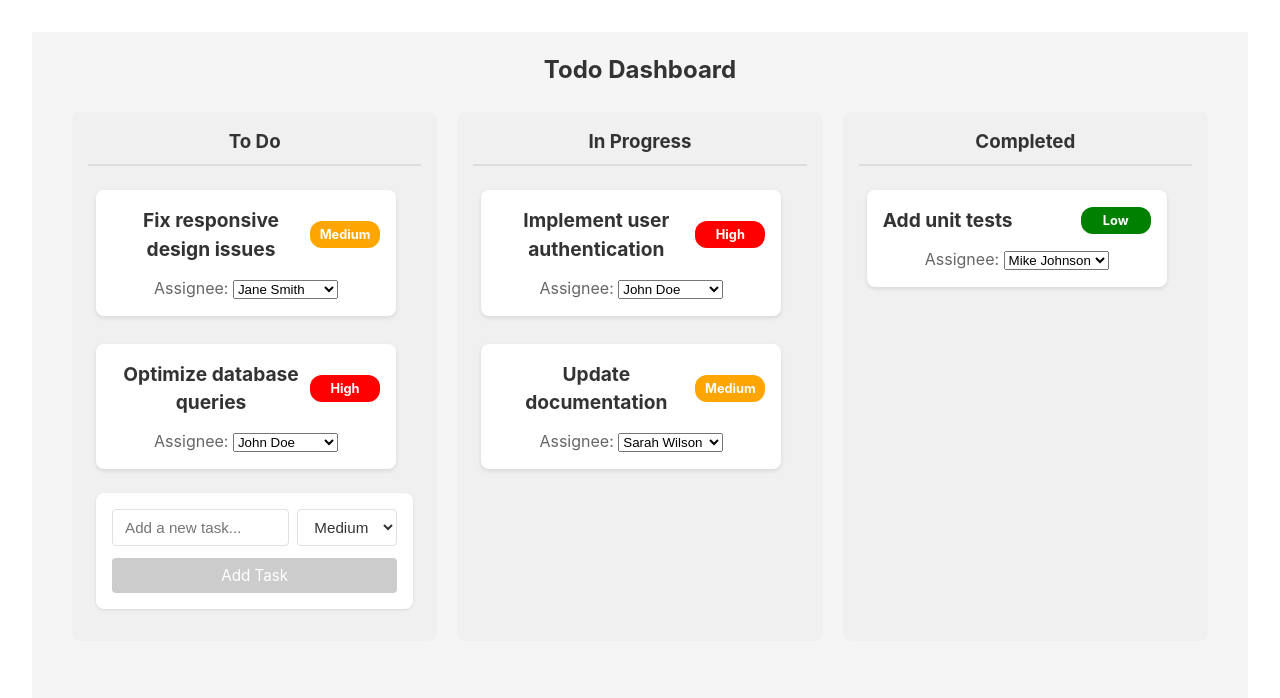
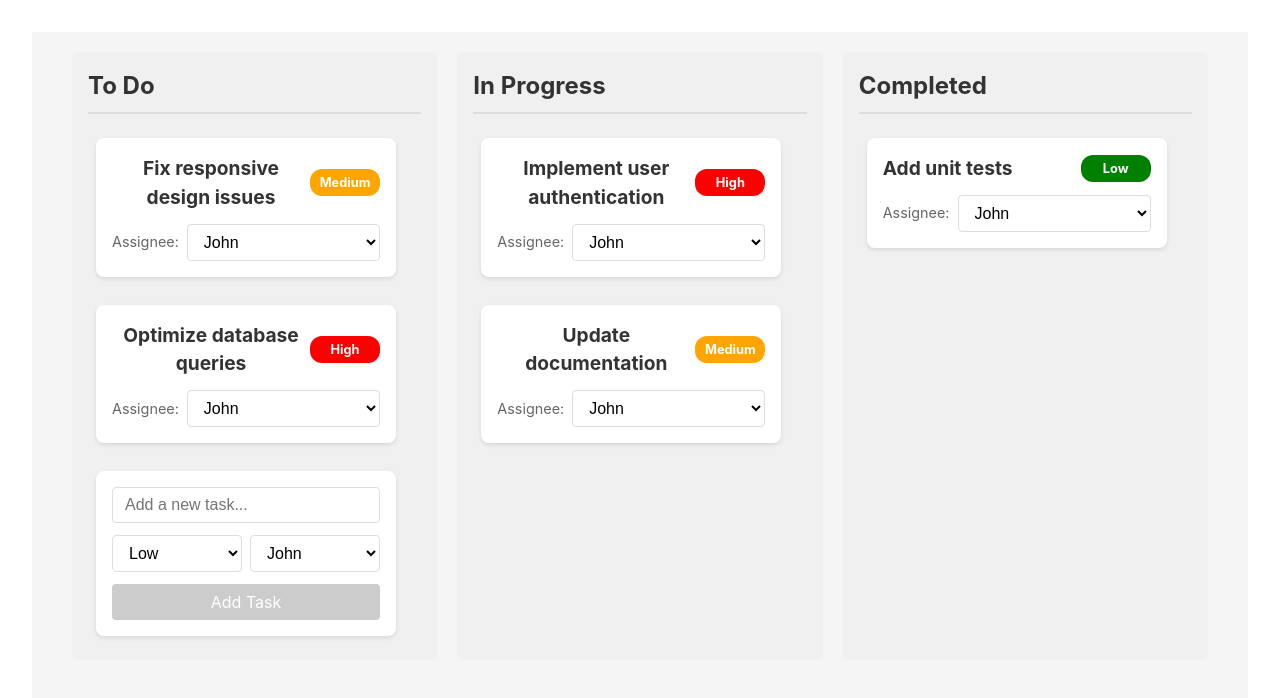
Before and after one commit to sdumaru/MSCS632_Residency_Project, a React (Vite) app in the folder JavaScript/: page / in a window 1280 px wide. Shown: the top 698 px of the page. Built offline with nearby package versions, Linux system fonts and the light colour scheme.

Commit message:
switch to simpler drag and drop system

```diff
--- a/JavaScript/src/App.jsx
+++ b/JavaScript/src/App.jsx
@@ -2,10 +2,50 @@ import { useState } from 'react'
 import './App.css'
 import CardDashboard from './components/CardDashboard'
 
+const initialTodos = [
+  {
+    id: 1,
+    title: 'Implement user authentication',
+    priority: 'High',
+    status: 'In Progress',
+    assignee: 'John Doe'
+  },
+  {
+    id: 2,
+    title: 'Fix responsive design issues',
+    priority: 'Medium',
+    status: 'To Do',
+    assignee: 'Jane Smith'
+  },
+  {
+    id: 3,
+    title: 'Add unit tests',
+    priority: 'Low',
+    status: 'Completed',
+    assignee: 'Mike Johnson'
+  },
+  {
+    id: 4,
+    title: 'Update documentation',
+    priority: 'Medium',
+    status: 'In Progress',
+    assignee: 'Sarah Wilson'
+  },
+  {
+    id: 5,
+    title: 'Optimize database queries',
+    priority: 'High',
+    status: 'To Do',
+    assignee: 'Alex Brown'
+  }
+];
+
 function App() {
+  const [todos, setTodos] = useState(initialTodos);
+
   return (
     <div className="app">
-      <CardDashboard />
+      <CardDashboard todos={todos} onTodosChange={setTodos} />
     </div>
   )
 }
--- a/JavaScript/src/components/Card.css
+++ b/JavaScript/src/components/Card.css
@@ -54,45 +54,63 @@
   color: #666;
 }
 
-.status, .assignee {
-  margin: 4px 0;
+.assignee-container {
+  display: flex;
+  align-items: center;
+  gap: 8px;
+  position: relative;
+  z-index: 2;
+}
+
+.assignee-label {
   font-size: 0.9rem;
+  color: #666;
+}
+
+.assignee-select {
+  padding: 4px 8px;
+  border: 1px solid #ddd;
+  border-radius: 4px;
+  font-size: 0.9rem;
+  background-color: white;
+  position: relative;
+  z-index: 2;
 }
 
 .card-actions {
   position: absolute;
-  top: 50%;
+  top: 0;
   left: 0;
   right: 0;
+  bottom: 0;
   display: flex;
   justify-content: space-between;
   align-items: center;
-  opacity: 0;
-  transition: opacity 0.3s ease;
   pointer-events: none;
-  transform: translateY(-50%);
-}
-
-.card:hover .card-actions {
-  opacity: 1;
-  pointer-events: auto;
 }
 
 .move-button {
+  position: absolute;
   background: none;
   border: none;
   color: #666;
   font-size: 1.2rem;
   cursor: pointer;
   padding: 8px;
-  border-radius: 50%;
+  border-radius: 4px;
   transition: all 0.2s ease;
   display: flex;
   align-items: center;
   justify-content: center;
   width: 32px;
   height: 32px;
-  position: absolute;
+  opacity: 0;
+  z-index: 1;
+  pointer-events: auto;
+}
+
+.card:hover .move-button {
+  opacity: 1;
 }
 
 .move-button:hover {
@@ -101,9 +119,25 @@
 }
 
 .move-button.left {
-  left: 8px;
+  left: -8px;
+  top: 50%;
+  transform: translateY(-50%);
 }
 
 .move-button.right {
-  right: 8px;
+  right: -8px;
+  top: 50%;
+  transform: translateY(-50%);
 }
+
+.move-button.up {
+  top: -8px;
+  left: 50%;
+  transform: translateX(-50%);
+}
+
+.move-button.down {
+  bottom: -12px;
+  left: 50%;
+  transform: translateX(-50%);
+}
--- a/JavaScript/src/components/CardDashboard.css
+++ b/JavaScript/src/components/CardDashboard.css
@@ -18,7 +18,7 @@
   padding: 0 20px;
 }
 
-.status-column {
+.column {
   flex: 1;
   min-width: 300px;
   background-color: #f0f0f0;
@@ -30,15 +30,12 @@
   flex-direction: column;
 }
 
-.status-column.drag-over {
-  background-color: #e0e0e0;
-}
-
-.column-title {
+.column h2 {
   color: #333;
   margin: 0 0 16px 0;
   padding-bottom: 8px;
   border-bottom: 2px solid #ddd;
+  text-align: left;
 }
 
 .cards-container {
--- a/JavaScript/src/components/CardDashboard.jsx
+++ b/JavaScript/src/components/CardDashboard.jsx
@@ -1,198 +1,165 @@
-import React, { useState } from 'react';
-import {
-  DndContext,
-  closestCenter,
-  KeyboardSensor,
-  PointerSensor,
-  useSensor,
-  useSensors,
-} from '@dnd-kit/core';
-import {
-  arrayMove,
-  SortableContext,
-  sortableKeyboardCoordinates,
-  verticalListSortingStrategy,
-} from '@dnd-kit/sortable';
-import { restrictToVerticalAxis } from '@dnd-kit/modifiers';
-import { SortableCard } from './SortableCard';
+import React from 'react';
+import Card from './Card';
 import NewTodoInput from './NewTodoInput';
 import './CardDashboard.css';
 
-const initialTodos = [
-  {
-    id: 1,
-    title: 'Implement user authentication',
-    priority: 'High',
-    status: 'In Progress',
-    assignee: 'John Doe'
-  },
-  {
-    id: 2,
-    title: 'Fix responsive design issues',
-    priority: 'Medium',
-    status: 'To Do',
-    assignee: 'Jane Smith'
-  },
-  {
-    id: 3,
-    title: 'Add unit tests',
-    priority: 'Low',
-    status: 'Completed',
-    assignee: 'Mike Johnson'
-  },
-  {
-    id: 4,
-    title: 'Update documentation',
-    priority: 'Medium',
-    status: 'In Progress',
-    assignee: 'Sarah Wilson'
-  },
-  {
-    id: 5,
-    title: 'Optimize database queries',
-    priority: 'High',
-    status: 'To Do',
-    assignee: 'Alex Brown'
-  }
-];
+const CardDashboard = ({ todos, onTodosChange }) => {
+  const statuses = ['To Do', 'In Progress', 'Completed'];
 
-const CardDashboard = () => {
-  const [todos, setTodos] = useState(initialTodos);
-  const [assigneeOptions] = useState(['John Doe', 'Jane Smith', 'Mike Johnson', 'Sarah Wilson']);
-
-  const sensors = useSensors(
-    useSensor(PointerSensor, {
-      activationConstraint: {
-        distance: 5,
-      },
-    }),
-    useSensor(KeyboardSensor, {
-      coordinateGetter: sortableKeyboardCoordinates,
-    })
-  );
-
-  const todosByStatus = todos.reduce((acc, todo) => {
-    if (!acc[todo.status]) {
-      acc[todo.status] = [];
-    }
-    acc[todo.status].push(todo);
-    return acc;
-  }, {});
-
-  const statusColumns = [
-    { title: 'To Do', status: 'To Do' },
-    { title: 'In Progress', status: 'In Progress' },
-    { title: 'Completed', status: 'Completed' }
-  ];
-
-  const getNextStatus = (currentStatus) => {
-    const currentIndex = statusColumns.findIndex(col => col.status === currentStatus);
-    return statusColumns[currentIndex + 1]?.status || currentStatus;
+  const handleAddTodo = (newTodo) => {
+    onTodosChange(prevTodos => [...prevTodos, newTodo]);
   };
 
-  const getPrevStatus = (currentStatus) => {
-    const currentIndex = statusColumns.findIndex(col => col.status === currentStatus);
-    return statusColumns[currentIndex - 1]?.status || currentStatus;
+  const handleMoveUp = (todoId, status) => {
+    onTodosChange(prevTodos => {
+      const columnTodos = prevTodos.filter(todo => todo.status === status);
+      const todoIndex = columnTodos.findIndex(todo => todo.id === todoId);
+
+      if (todoIndex <= 0) return prevTodos;
+
+      const newTodos = [...prevTodos];
+      const currentTodo = newTodos.find(todo => todo.id === todoId);
+      const prevTodo = columnTodos[todoIndex - 1];
+
+      const currentIndex = newTodos.indexOf(currentTodo);
+      const prevIndex = newTodos.indexOf(prevTodo);
+
+      [newTodos[currentIndex], newTodos[prevIndex]] = [newTodos[prevIndex], newTodos[currentIndex]];
+
+      return newTodos;
+    });
+  };
+
+  const handleMoveDown = (todoId, status) => {
+    onTodosChange(prevTodos => {
+      const columnTodos = prevTodos.filter(todo => todo.status === status);
+      const todoIndex = columnTodos.findIndex(todo => todo.id === todoId);
+
+      if (todoIndex >= columnTodos.length - 1) return prevTodos;
+
+      const newTodos = [...prevTodos];
+      const currentTodo = newTodos.find(todo => todo.id === todoId);
+      const nextTodo = columnTodos[todoIndex + 1];
+
+      const currentIndex = newTodos.indexOf(currentTodo);
+      const nextIndex = newTodos.indexOf(nextTodo);
+
+      [newTodos[currentIndex], newTodos[nextIndex]] = [newTodos[nextIndex], newTodos[currentIndex]];
+
+      return newTodos;
+    });
   };
 
   const handleMoveLeft = (todo) => {
-    const prevStatus = getPrevStatus(todo.status);
-    const updatedTodos = todos.filter(t => t.id !== todo.id);
-    setTodos([{ ...todo, status: prevStatus }, ...updatedTodos]);
+    onTodosChange(prevTodos => {
+      const newTodos = [...prevTodos];
+      const todoIndex = newTodos.findIndex(t => t.id === todo.id);
+
+      if (todoIndex === -1) return prevTodos;
+
+      const currentStatusIndex = statuses.indexOf(todo.status);
+      if (currentStatusIndex <= 0) return prevTodos;
+
+      newTodos[todoIndex] = {
+        ...newTodos[todoIndex],
+        status: statuses[currentStatusIndex - 1]
+      };
+
+      return newTodos;
+    });
   };
 
   const handleMoveRight = (todo) => {
-    const nextStatus = getNextStatus(todo.status);
-    const updatedTodos = todos.filter(t => t.id !== todo.id);
-    setTodos([{ ...todo, status: nextStatus }, ...updatedTodos]);
+    onTodosChange(prevTodos => {
+      const newTodos = [...prevTodos];
+      const todoIndex = newTodos.findIndex(t => t.id === todo.id);
+
+      if (todoIndex === -1) return prevTodos;
+
+      const currentStatusIndex = statuses.indexOf(todo.status);
+      if (currentStatusIndex >= statuses.length - 1) return prevTodos;
+
+      newTodos[todoIndex] = {
+        ...newTodos[todoIndex],
+        status: statuses[currentStatusIndex + 1]
       };
 
-  const handleDragEnd = (event) => {
-    const { active, over } = event;
-
-    if (!over) return;
-
-    const activeTodo = todos.find(todo => todo.id === active.id);
-    const overTodo = todos.find(todo => todo.id === over.id);
-
-    if (!activeTodo || !overTodo || activeTodo.status !== overTodo.status) return;
-
-    // Get all todos in the same column
-    const columnTodos = todos.filter(todo => todo.status === activeTodo.status);
-
-    // Find the old and new indices
-    const oldIndex = columnTodos.findIndex(todo => todo.id === active.id);
-    const newIndex = columnTodos.findIndex(todo => todo.id === over.id);
-
-    if (oldIndex === newIndex) return;
-
-    // Create a new array with the moved item
-    const newColumnTodos = arrayMove(columnTodos, oldIndex, newIndex);
-
-    // Create a new todos array with the updated column
-    const newTodos = todos.filter(todo => todo.status !== activeTodo.status);
-    setTodos([...newTodos, ...newColumnTodos]);
+      return newTodos;
+    });
   };
 
-  const handleAddTodo = (newTodo) => {
-    // Get all todos except the ones in To Do
-    const otherTodos = todos.filter(todo => todo.status !== 'To Do');
-    // Get all To Do todos
-    const todoTodos = todos.filter(todo => todo.status === 'To Do');
-    // Add the new todo to the end of To Do todos
-    setTodos([...otherTodos, ...todoTodos, newTodo]);
+  const handlePriorityChange = (todo) => {
+    onTodosChange(prevTodos => {
+      const newTodos = [...prevTodos];
+      const todoIndex = newTodos.findIndex(t => t.id === todo.id);
+
+      if (todoIndex === -1) return prevTodos;
+
+      const priorities = ['Low', 'Medium', 'High'];
+      const currentPriorityIndex = priorities.indexOf(todo.priority);
+      const nextPriorityIndex = (currentPriorityIndex + 1) % priorities.length;
+
+      newTodos[todoIndex] = {
+        ...newTodos[todoIndex],
+        priority: priorities[nextPriorityIndex]
       };
 
-  const handlePriorityChange = (todo, newPriority) => {
-    setTodos(todos.map(t =>
-      t.id === todo.id ? { ...t, priority: newPriority } : t
-    ));
+      return newTodos;
+    });
   };
 
   const handleAssigneeChange = (todo, newAssignee) => {
-    setTodos(todos.map(t =>
-      t.id === todo.id ? { ...t, assignee: newAssignee } : t
-    ));
+    onTodosChange(prevTodos => {
+      const newTodos = [...prevTodos];
+      const todoIndex = newTodos.findIndex(t => t.id === todo.id);
+
+      if (todoIndex === -1) return prevTodos;
+
+      newTodos[todoIndex] = {
+        ...newTodos[todoIndex],
+        assignee: newAssignee
       };
+
+      return newTodos;
+    });
+  };
+
+  const assigneeOptions = ['John', 'Jane', 'Bob', 'Alice'];
 
   return (
     <div className="dashboard">
-      <h2>Todo Dashboard</h2>
-      <DndContext
-        sensors={sensors}
-        collisionDetection={closestCenter}
-        onDragEnd={handleDragEnd}
-        modifiers={[restrictToVerticalAxis]}
-      >
       <div className="columns-container">
-          {statusColumns.map((column) => (
-            <div key={column.status} className="status-column">
-              <h3 className="column-title">{column.title}</h3>
-              <SortableContext
-                items={(todosByStatus[column.status] || []).map(todo => todo.id)}
-                strategy={verticalListSortingStrategy}
-              >
+        {statuses.map((status) => {
+          const columnTodos = todos.filter(todo => todo.status === status);
+          return (
+            <div key={status} className="column">
+              <h2 className="column-title">{status}</h2>
               <div className="cards-container">
-                  {(todosByStatus[column.status] || []).map((todo) => (
-                    <SortableCard
+                {columnTodos.map((todo, index) => (
+                  <Card
                     key={todo.id}
                     todo={todo}
-                      onMoveLeft={handleMoveLeft}
-                      onMoveRight={handleMoveRight}
+                    onMoveUp={() => handleMoveUp(todo.id, status)}
+                    onMoveDown={() => handleMoveDown(todo.id, status)}
+                    onMoveLeft={() => handleMoveLeft(todo)}
+                    onMoveRight={() => handleMoveRight(todo)}
                     onPriorityChange={handlePriorityChange}
                     onAssigneeChange={handleAssigneeChange}
                     assigneeOptions={assigneeOptions}
+                    isFirst={index === 0}
+                    isLast={index === columnTodos.length - 1}
                   />
                 ))}
+                {status === 'To Do' && (
+                  <div className="new-todo-card">
+                    <NewTodoInput onAddTodo={handleAddTodo} />
                   </div>
-              </SortableContext>
-              {column.status === 'To Do' && (
-                <NewTodoInput onAddTodo={handleAddTodo} />
                 )}
               </div>
-          ))}
             </div>
-      </DndContext>
+          );
+        })}
+      </div>
     </div>
   );
 };
--- a/JavaScript/src/components/NewTodoInput.css
+++ b/JavaScript/src/components/NewTodoInput.css
@@ -1,67 +1,64 @@
-.new-todo-form {
-    margin: 16px 8px;
-    padding: 16px;
+.new-todo-card {
   background-color: white;
   border-radius: 8px;
-    box-shadow: 0 1px 3px rgba(0, 0, 0, 0.1);
+  box-shadow: 0 2px 4px rgba(0, 0, 0, 0.1);
+  padding: 16px;
+  margin: 8px;
+  width: 300px;
 }
 
-  .input-group {
+.new-todo-form {
+  display: flex;
+  flex-direction: column;
+  gap: 12px;
+}
+
+.new-todo-input {
+  width: 100%;
+  padding: 8px 12px;
+  border: 1px solid #ddd;
+  border-radius: 4px;
+  font-size: 1rem;
+  box-sizing: border-box;
+}
+
+.new-todo-input:focus {
+  outline: none;
+  border-color: #4a90e2;
+}
+
+.select-row {
   display: flex;
   gap: 8px;
-    margin-bottom: 12px;
 }
 
-  .todo-input {
+.priority-select,
+.assignee-select {
   flex: 1;
   padding: 8px 12px;
-    border: 1px solid #e0e0e0;
+  border: 1px solid #ddd;
   border-radius: 4px;
-    font-size: 0.95rem;
-    color: #333;
-    background-color: #fff;
-    min-width: 0;
+  font-size: 1rem;
+  background-color: white;
 }
 
-  .todo-input:focus {
-    outline: none;
-    border-color: #999;
-  }
-
-  .priority-select {
-    width: 100px;
-    padding: 8px 12px;
-    border: 1px solid #e0e0e0;
-    border-radius: 4px;
-    font-size: 0.95rem;
-    color: #333;
-    background-color: #fff;
-    cursor: pointer;
-    flex-shrink: 0;
-  }
-
-  .priority-select:focus {
-    outline: none;
-    border-color: #999;
-  }
-
-  .save-button {
+.add-button {
   width: 100%;
-    padding: 8px;
-    background-color: #333;
+  padding: 8px 16px;
+  background-color: #4a90e2;
   color: white;
   border: none;
   border-radius: 4px;
-    font-size: 0.95rem;
+  font-size: 1rem;
   cursor: pointer;
   transition: background-color 0.2s ease;
 }
 
-  .save-button:hover {
-    background-color: #444;
+.add-button:hover {
+  background-color: #357abd;
 }
 
-  .save-button:disabled {
+.add-button:disabled {
   background-color: #ccc;
   cursor: not-allowed;
 }
--- a/JavaScript/src/components/NewTodoInput.jsx
+++ b/JavaScript/src/components/NewTodoInput.jsx
@@ -3,7 +3,8 @@ import './NewTodoInput.css';
 
 const NewTodoInput = ({ onAddTodo }) => {
   const [title, setTitle] = useState('');
-  const [priority, setPriority] = useState('Medium');
+  const [priority, setPriority] = useState('Low');
+  const [assignee, setAssignee] = useState('John');
 
   const handleSubmit = (e) => {
     e.preventDefault();
@@ -14,7 +15,7 @@ const NewTodoInput = ({ onAddTodo }) => {
       title: title.trim(),
       priority,
       status: 'To Do',
-      assignee: 'Unassigned'
+      assignee
     };
 
     onAddTodo(newTodo);
@@ -23,14 +24,14 @@ const NewTodoInput = ({ onAddTodo }) => {
 
   return (
     <form className="new-todo-form" onSubmit={handleSubmit}>
-      <div className="input-group">
       <input
         type="text"
         value={title}
         onChange={(e) => setTitle(e.target.value)}
         placeholder="Add a new task..."
-          className="todo-input"
+        className="new-todo-input"
       />
+      <div className="select-row">
         <select
           value={priority}
           onChange={(e) => setPriority(e.target.value)}
@@ -40,8 +41,18 @@ const NewTodoInput = ({ onAddTodo }) => {
           <option value="Medium">Medium</option>
           <option value="High">High</option>
         </select>
+        <select
+          value={assignee}
+          onChange={(e) => setAssignee(e.target.value)}
+          className="assignee-select"
+        >
+          <option value="John">John</option>
+          <option value="Jane">Jane</option>
+          <option value="Bob">Bob</option>
+          <option value="Alice">Alice</option>
+        </select>
       </div>
-      <button type="submit" className="save-button" disabled={!title.trim()}>
+      <button type="submit" className="add-button" disabled={!title.trim()}>
         Add Task
       </button>
     </form>
--- a/JavaScript/src/components/SortableCard.jsx
+++ /dev/null
@@ -1,33 +0,0 @@
-import React from 'react';
-import { useSortable } from '@dnd-kit/sortable';
-import { CSS } from '@dnd-kit/utilities';
-import Card from './Card';
-
-export function SortableCard({ todo, onMoveLeft, onMoveRight, onPriorityChange, onAssigneeChange, assigneeOptions }) {
-  const {
-    attributes,
-    listeners,
-    setNodeRef,
-    transform,
-    transition,
-  } = useSortable({ id: todo.id });
-
-  const style = {
-    transform: CSS.Transform.toString(transform),
-    transition,
-    cursor: 'grab',
-  };
-
-  return (
-    <div ref={setNodeRef} style={style} {...attributes} {...listeners}>
-      <Card
-        todo={todo}
-        onMoveLeft={onMoveLeft}
-        onMoveRight={onMoveRight}
-        onPriorityChange={onPriorityChange}
-        onAssigneeChange={onAssigneeChange}
-        assigneeOptions={assigneeOptions}
-      />
-    </div>
-  );
-}
```
Also changed, not shown: JavaScript/src/components/Card.jsx (+28 -9 lines). Lines whose indentation alone changed are shown as unchanged.
